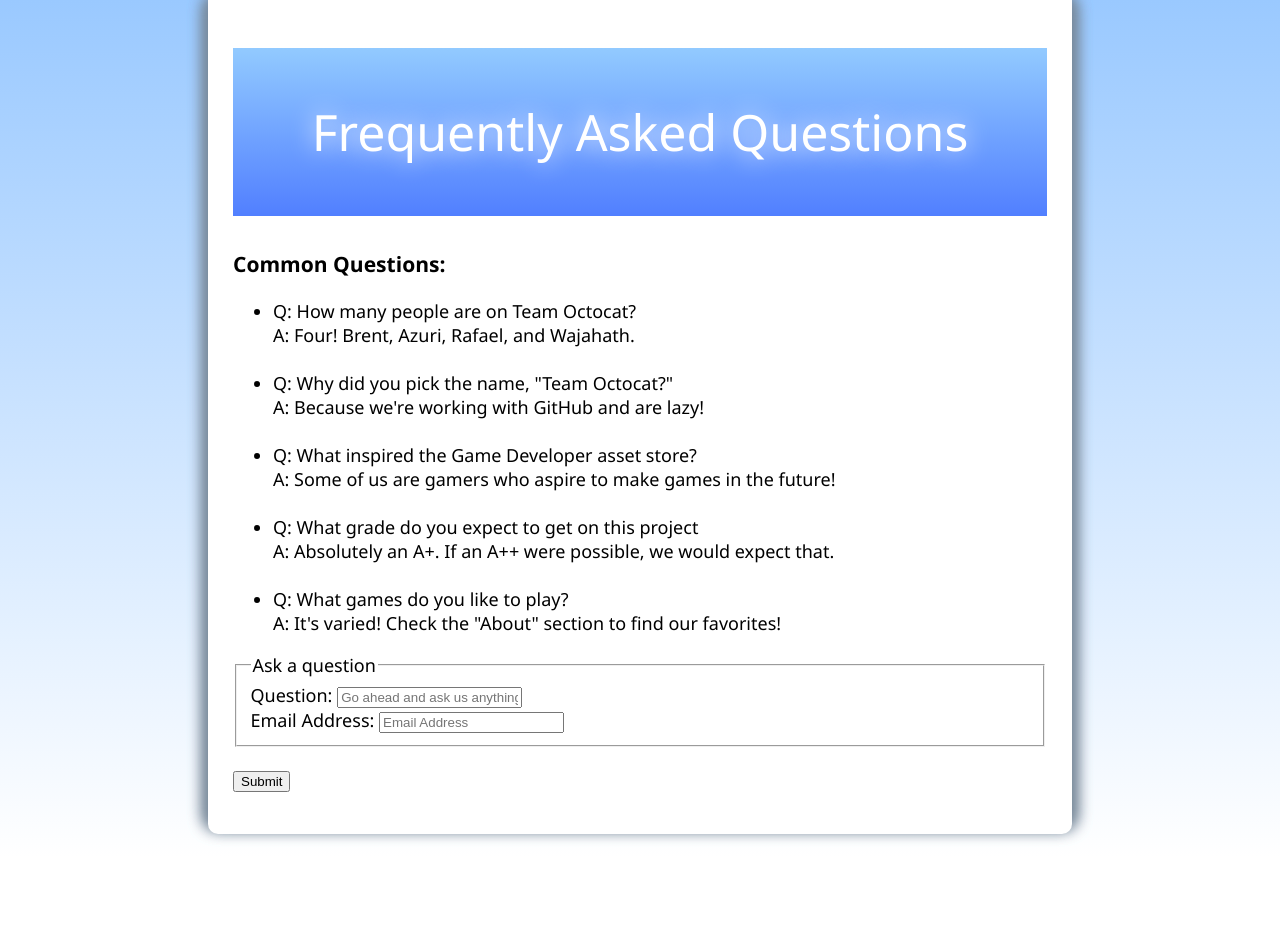
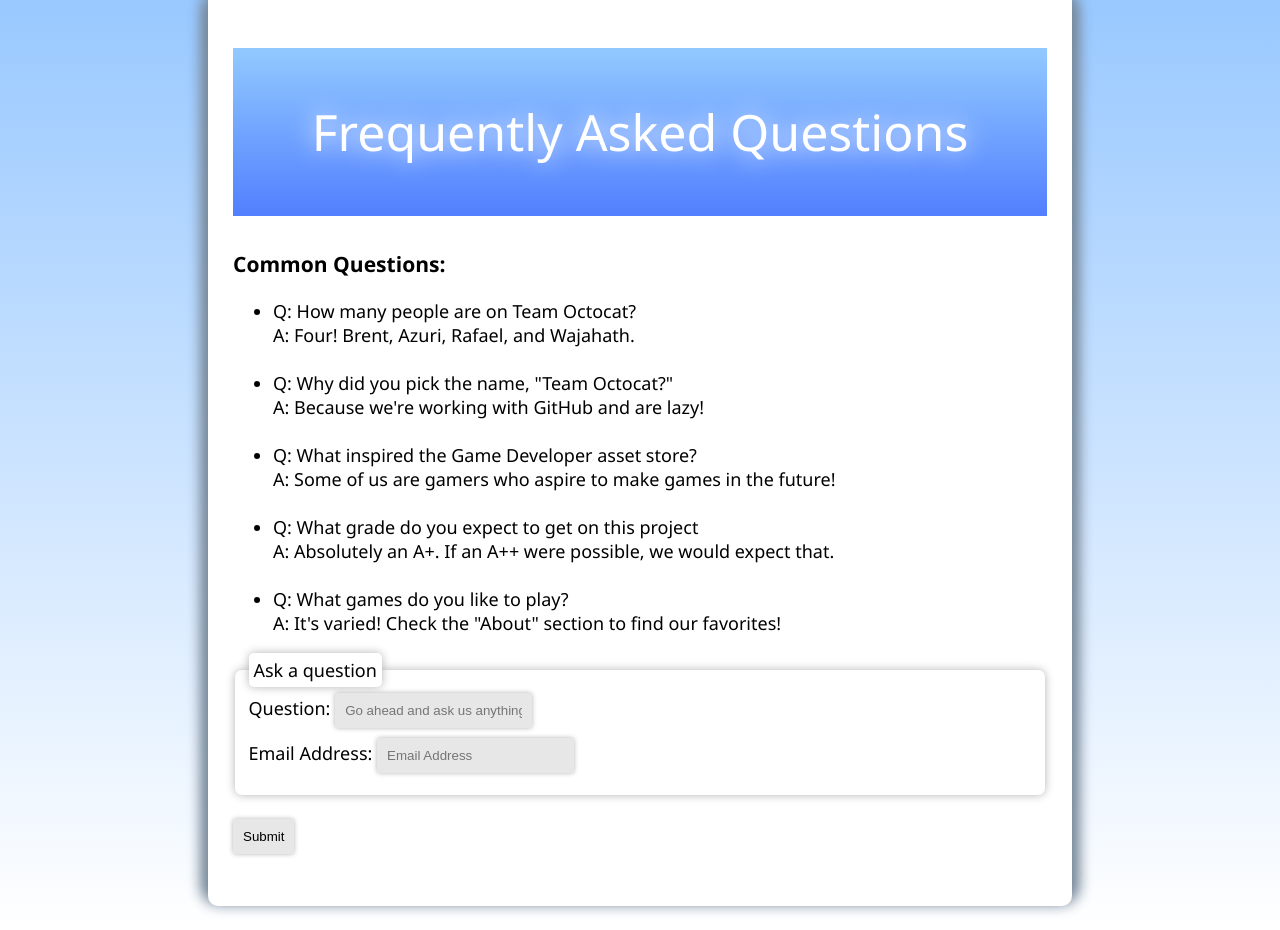
Before and after one commit to AgntNbr004/csc317-group-project-html-storefront-octocat, a PHP site: page /faq.html in a window 1280 px wide. Shown: the part 127-1057 px from the top of the page. Before the commit the page ends 968 px from the top, so only its background shows below. Run offline with PHP 8.4, Linux system fonts and the light colour scheme.

Commit message:
Update storefront.css

```diff
--- a/storefront.css
+++ b/storefront.css
@@ -80,3 +80,26 @@ h1 b{
     height: auto;
     border-radius: 10px;
 }
+
+fieldset{
+    box-shadow: 0 0 10px rgb(180, 180, 180);
+    border-radius: 7px;
+    border-width: 0;
+}
+
+legend{
+    padding: 5px;
+    font-weight: 400;
+    background-color: white;
+    border-radius: 5px;
+    box-shadow: 0 0 10px rgb(180, 180, 180);
+}
+
+input{
+    border-radius: 3px;
+    background-color: rgb(231, 231, 231);
+    border: none;
+    padding: 10px;
+    box-shadow: 0 0 5px rgb(180, 180, 180);
+    margin-bottom: 10px;
+}
```
